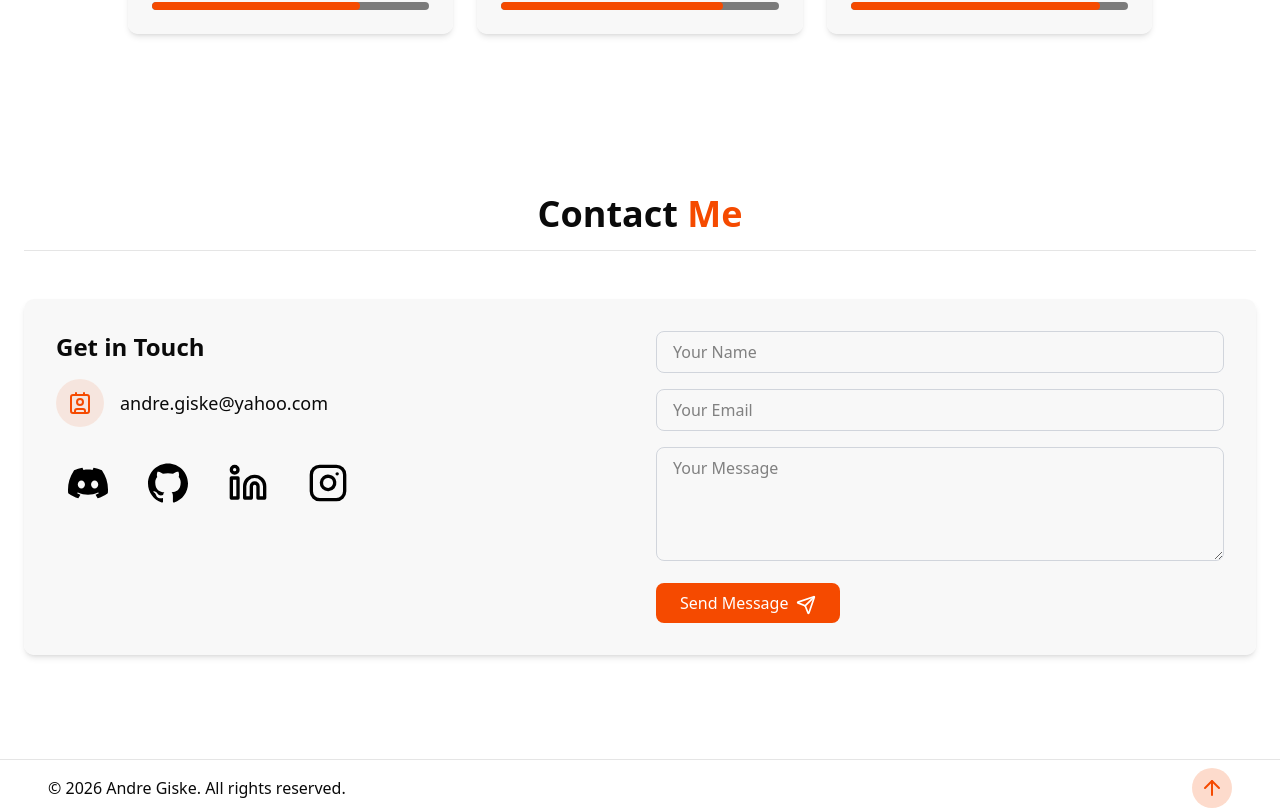
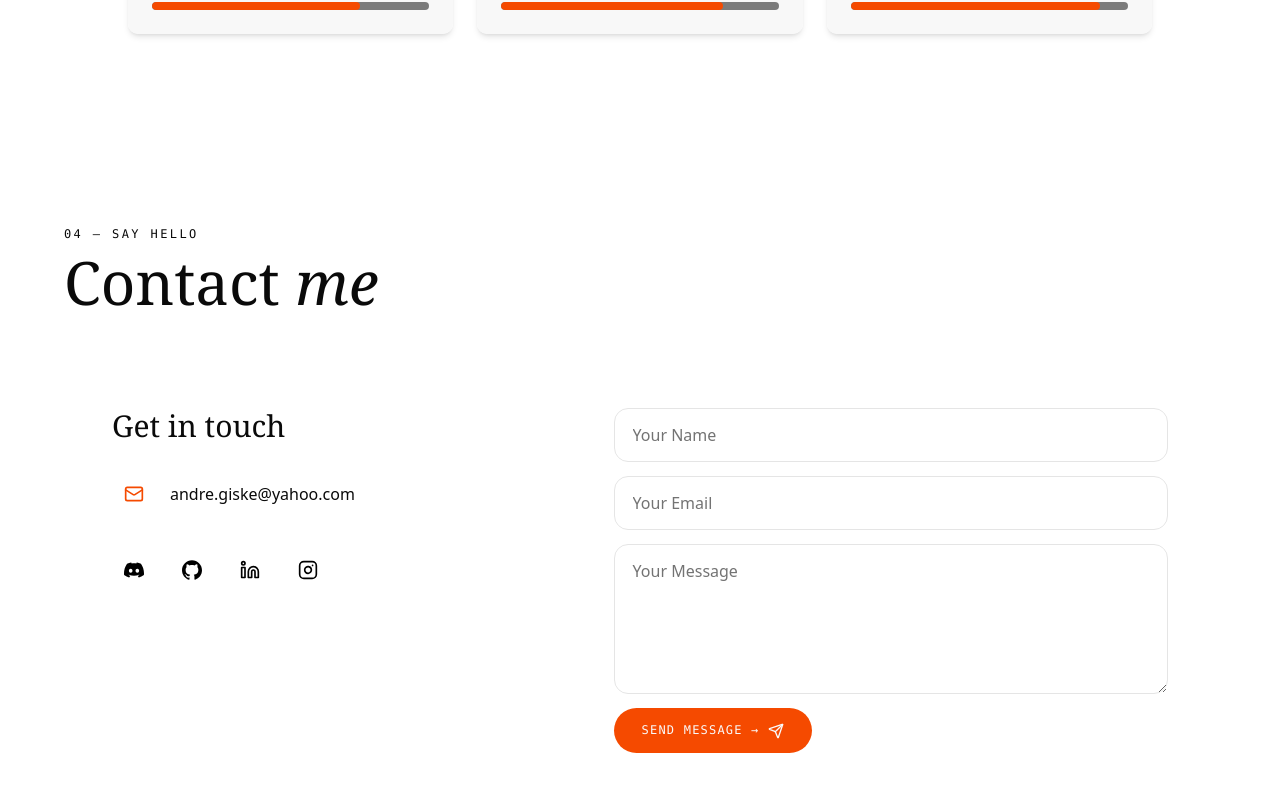
Before and after one commit to dregiske/portfolio, a React (Vite) app: page / in a window 1280 px wide. Shown: the part 3099-3909 px from the top of the page. Built offline with nearby package versions, Linux system fonts and the light colour scheme.

Commit message:
contacts refactored

```diff
--- a/src/components/ui/Contacts.tsx
+++ b/src/components/ui/Contacts.tsx
@@ -5,34 +5,19 @@ import {
   LINKEDIN_LINK,
   INSTAGRAM_LINK,
 } from "@/constants/links";
-import { Contact, Send } from "lucide-react";
-import { cn } from "@/lib/utils";
+import { Mail, Send } from "lucide-react";
 import { useState } from "react";
-import { SECTION_CARD, SECTION_HEADING, ICON_CIRCLE } from "@/constants/theme";
 import emailjs from "@emailjs/browser";
 
 const socials = [
-  {
-    name: "Discord",
-    url: DISCORD_LINK,
-    icon: <img src="/discord.svg" alt="Discord" className="h-10 w-10" />,
-  },
-  {
-    name: "GitHub",
-    url: GITHUB_LINK,
-    icon: <img src="/github.svg" alt="GitHub" className="h-10 w-10" />,
-  },
-  {
-    name: "LinkedIn",
-    url: LINKEDIN_LINK,
-    icon: <img src="/linkedin.svg" alt="LinkedIn" className="h-10 w-10" />,
-  },
-  {
-    name: "Instagram",
-    url: INSTAGRAM_LINK,
-    icon: <img src="/instagram.svg" alt="Instagram" className="h-10 w-10" />,
-  },
+  { name: "Discord", url: DISCORD_LINK, src: "/discord.svg" },
+  { name: "GitHub", url: GITHUB_LINK, src: "/github.svg" },
+  { name: "LinkedIn", url: LINKEDIN_LINK, src: "/linkedin.svg" },
+  { name: "Instagram", url: INSTAGRAM_LINK, src: "/instagram.svg" },
 ];
+
+const inputClass =
+  "w-full px-4.5 py-3.5 rounded-xl border border-ink/15 bg-card text-foreground placeholder:text-muted-foreground focus:outline-none focus:border-primary transition-colors";
 
 export const Contacts = () => {
   const [isSubmitting, setIsSubmitting] = useState(false);
@@ -60,81 +45,81 @@ export const Contacts = () => {
   };
 
   return (
-    <section id="contact" className="py-16">
-      <div className="container mx-auto px-4 md:px-6">
-        <h2 className={SECTION_HEADING}>
-          Contact <span className="text-primary">Me</span>
+    <section id="contact" className="py-24 px-6 relative">
+      <div className="container mx-auto max-w-6xl">
+        <div className="mb-12">
+          <div className="font-mono text-xs uppercase tracking-[0.2em] text-d-plum mb-2.5">
+            04 — Say Hello
+          </div>
+          <h2 className="font-serif font-normal text-5xl md:text-6xl leading-none text-foreground">
+            Contact <span className="italic text-d-plum">me</span>
           </h2>
+        </div>
 
-        <div className={`grid grid-cols-1 md:grid-cols-2 ${SECTION_CARD} gap-8`}>
+        <div className="grid grid-cols-1 md:grid-cols-[0.9fr_1.1fr] gap-12 bg-c-lilac rounded-2xl p-10 md:p-12">
           {/* Contact Info */}
-          <div className="mb-8 md:mb-0">
-            <h3 className="text-2xl font-semibold mb-4">Get in Touch</h3>
-            <ul className="space-y-5 text-lg">
-              <li className="flex items-center">
-                <div className={`${ICON_CIRCLE} mr-4`}>
-                  <Contact className="h-6 w-6 text-primary" />
-                </div>
-                <span>{EMAIL_ADDRESS}</span>
-              </li>
-            </ul>
+          <div>
+            <h3 className="font-serif font-normal text-3xl mb-7 text-foreground">
+              Get in touch
+            </h3>
+            <a
+              href={`mailto:${EMAIL_ADDRESS}`}
+              className="inline-flex items-center gap-3.5 mb-8 group"
+            >
+              <span className="flex-none w-11 h-11 rounded-full bg-card flex items-center justify-center">
+                <Mail className="h-5 w-5 text-primary" />
+              </span>
+              <span className="text-foreground group-hover:text-primary transition-colors">
+                {EMAIL_ADDRESS}
+              </span>
+            </a>
 
-            <div className="mt-6 flex items-center justify-left">
+            <div className="flex gap-3.5">
               {socials.map((social) => (
-                <div
-                  className={cn(
-                    "mr-4 items-center flex rounded-full p-3",
-                    "dark:bg-white/50",
-                    "hover:outline-none hover:ring-2 hover:ring-primary",
-                    "hover:scale-[1.1] hover:bg-primary/10 transition-transform duration-300"
-                  )}
-                  key={social.name}
-                >
                 <a
                   key={social.name}
                   href={social.url}
                   target="_blank"
                   rel="noopener noreferrer"
-                    className="inline-flex items-center justify-center"
+                  aria-label={social.name}
+                  className="w-11 h-11 rounded-full bg-card flex items-center justify-center hover:ring-2 hover:ring-primary hover:scale-110 transition-transform duration-300"
                 >
-                    {social.icon}
+                  <img src={social.src} alt={social.name} className="h-5 w-5" />
                 </a>
-                </div>
               ))}
             </div>
           </div>
 
           {/* Contact Form */}
-          <div>
-            <form onSubmit={handleSubmit} className="space-y-4">
+          <form onSubmit={handleSubmit} className="flex flex-col gap-3.5">
             <input
               type="text"
               name="name"
               placeholder="Your Name"
-                className="w-full px-4 py-2 border border-gray-300 rounded-md focus:outline-none focus:ring-2 focus:ring-primary"
+              className={inputClass}
             />
             <input
               type="email"
               name="email"
               placeholder="Your Email"
-                className="w-full px-4 py-2 border border-gray-300 rounded-md focus:outline-none focus:ring-2 focus:ring-primary"
+              className={inputClass}
             />
             <textarea
               name="message"
               placeholder="Your Message"
-                rows={4}
-                className="w-full px-4 py-2 border border-gray-300 rounded-md focus:outline-none focus:ring-2 focus:ring-primary"
+              rows={5}
+              className={`${inputClass} resize-y`}
             ></textarea>
             <button
               type="submit"
               disabled={isSubmitting}
-                className="px-6 py-2 bg-primary text-white rounded-md hover:bg-primary/80 transition-colors duration-300"
+              className="self-start font-mono text-xs uppercase tracking-widest px-7 py-3.5 rounded-full bg-primary text-primary-foreground hover:opacity-90 transition-opacity disabled:opacity-60"
             >
-                {isSubmitting ? "Sending..." : "Send Message"}
-                <Send className="ml-2 h-5 w-5 inline-block" />
+              {isSubmitting ? "Sending..." : "Send Message →"}
+              <Send className="ml-2 h-4 w-4 inline-block" />
             </button>
             {status === "success" && (
-                <p className="text-sm text-green-600 dark:text-green-400">
+              <p className="text-sm text-d-teal">
                 Message sent! I'll get back to you soon.
               </p>
             )}
@@ -146,7 +131,6 @@ export const Contacts = () => {
           </form>
         </div>
       </div>
-      </div>
     </section>
   );
 };
```
Lines whose indentation alone changed are shown as unchanged.
